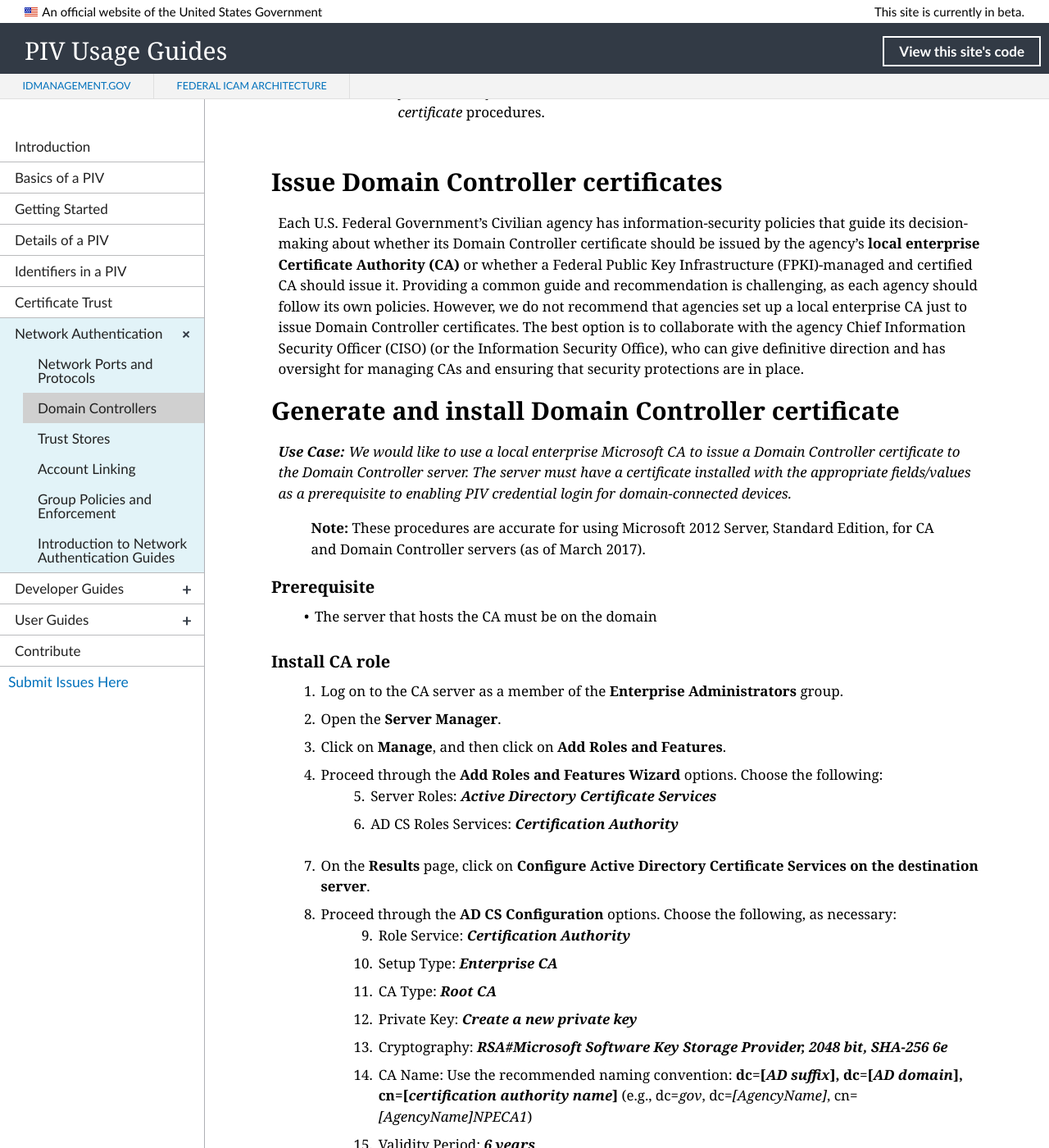
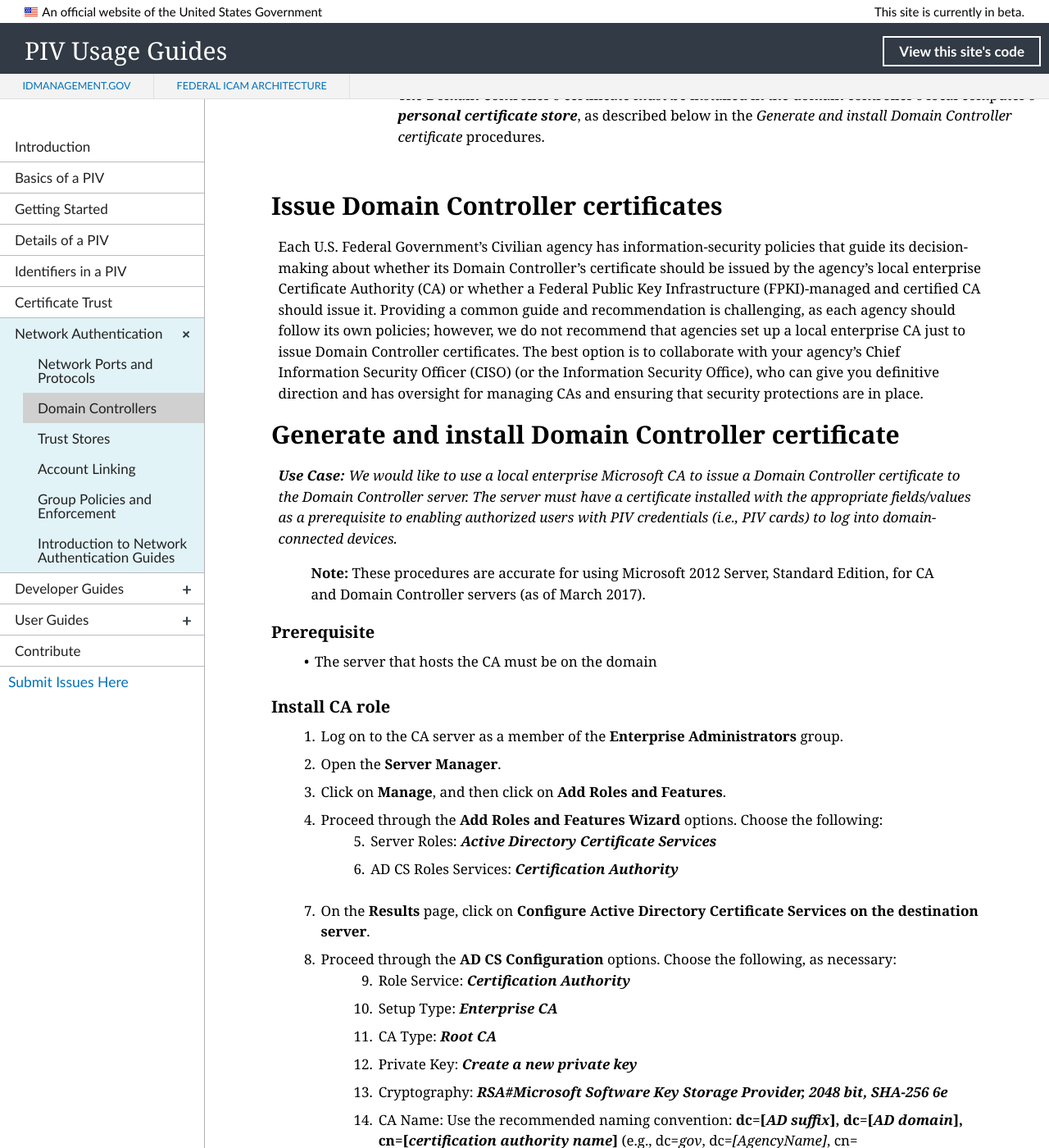
Before and after one commit to GSA/piv-guides, a Jekyll site: the page built from _networkconfig/2_domaincontrollers.md, in a window 1280 px wide and 1400 px high, scrolled down 1553 px. Shown: the whole window at 82% size. Built offline with Jekyll 4.4.1, drawn with Linux system fonts in a browser that asks for light colours; nearby versions of some CDN libraries; some of the changed text lies outside the part shown.

Commit message:
Update 2_domaincontrollers.md

```diff
--- a/_networkconfig/2_domaincontrollers.md
+++ b/_networkconfig/2_domaincontrollers.md
@@ -4,9 +4,9 @@
 collection: networkconfig
 permalink: networkconfig/domaincontrollers/
 ---
-# How do I issue, generate, and install a domain controller certificate?
+# How do I generate and install Certification Authority (CA) certificates for Domain Controllers?
 
-These procedures are intended for network and system administrators, or other IT professionals, who are responsible for the day-to-day network operations of Federal Government agencies. As part of their roles, these professionals will be authorized by their agencies to manage various aspects of their networks' Domain Controllers, including the creation of certificate profiles and being knowledgeable about how domain-controller certificates are issued and installed. Domain Controllers must have certificates in order for employees to use PIV card credentials for network authentication. These pages present detailed information about how domain-controller certificate profiles and certificates are issued.
+These procedures are intended for network and system administrators, or other IT professionals, who are responsible for the day-to-day network operations of Federal Government agencies. As part of their roles, these professionals will be authorized by their agencies to manage various aspects of their networks, including generating and installing CA certificates for their Domain Controllers. Domain Controller certificates are required in order for the agencies' authorized users to use PIV card credentials for network authentication.
 
 {% include alert-info.html heading = "Devices authenticate too!" content="When your users are using certificates to authenticate to the network, the Domain Controllers are also authenticating as devices that use certificates. This system works together to create secure connections. To learn more, click on the links below or search for online resources that discuss Public Key Cryptography for Initial Authentication (PKINIT) protocols." %}
 
@@ -39,15 +39,15 @@
 
             Other Name: 1.3.6.1.4.1.311.25.1 = ac 4b 29 06 bb d6 5d 4f e3 9c 4c ab c3 6a 55 d9
 
-    > The Domain Controller's certificate must be installed in the domain controller's local computer's _personal certificate store_, as described below in the _Generate and install Domain Controller certificate_ procedures.
+    > The Domain Controller's certificate must be installed in the domain controller's local computer's **_personal certificate store_**, as described below in the _Generate and install Domain Controller certificate_ procedures.
 
 ## Issue Domain Controller certificates
 
-Each U.S. Federal Government's Civilian agency has information-security policies that guide its decision-making about whether its Domain Controller <!-- More than one DC? More than one certificate possible? -->certificate should be issued by the agency's **local enterprise Certificate Authority (CA)** or whether a Federal Public Key Infrastructure (FPKI)-managed and certified CA should issue it. Providing a common guide and recommendation is challenging, as each agency should follow its own policies. However, we do not recommend that agencies set up a local enterprise CA just to issue Domain Controller certificates. The best option is to collaborate with the agency Chief Information Security Officer (CISO) (or the Information Security Office), who can give definitive direction and has oversight for managing CAs and ensuring that security protections are in place.
+Each U.S. Federal Government's Civilian agency has information-security policies that guide its decision-making about whether its Domain Controller's <!-- More than one DC? More than one certificate possible? -->certificate should be issued by the agency's local enterprise Certificate Authority (CA) or whether a Federal Public Key Infrastructure (FPKI)-managed and certified CA should issue it. Providing a common guide and recommendation is challenging, as each agency should follow its own policies; however, we do not recommend that agencies set up a local enterprise CA just to issue Domain Controller certificates. The best option is to collaborate with your agency's Chief Information Security Officer (CISO) (or the Information Security Office), who can give you definitive direction and has oversight for managing CAs and ensuring that security protections are in place.
 
 ## Generate and install Domain Controller certificate
 
-_**Use Case:** We would like to use a local enterprise Microsoft CA to issue a Domain Controller certificate to the Domain Controller server. The server must have a certificate installed with the appropriate fields/values as a prerequisite to enabling PIV credential login for domain-connected devices._
+_**Use Case:** We would like to use a local enterprise Microsoft CA to issue a Domain Controller certificate to the Domain Controller server. The server must have a certificate installed with the appropriate fields/values as a prerequisite to enabling authorized users with PIV credentials (i.e., PIV cards) to log into domain-connected devices._
 
   > **Note:** These procedures are accurate for using Microsoft 2012 Server, Standard Edition, for CA and Domain Controller servers (as of March 2017).
 
```
Also changed, not shown: other parts of _networkconfig/2_domaincontrollers.md (+3 -3 lines).
